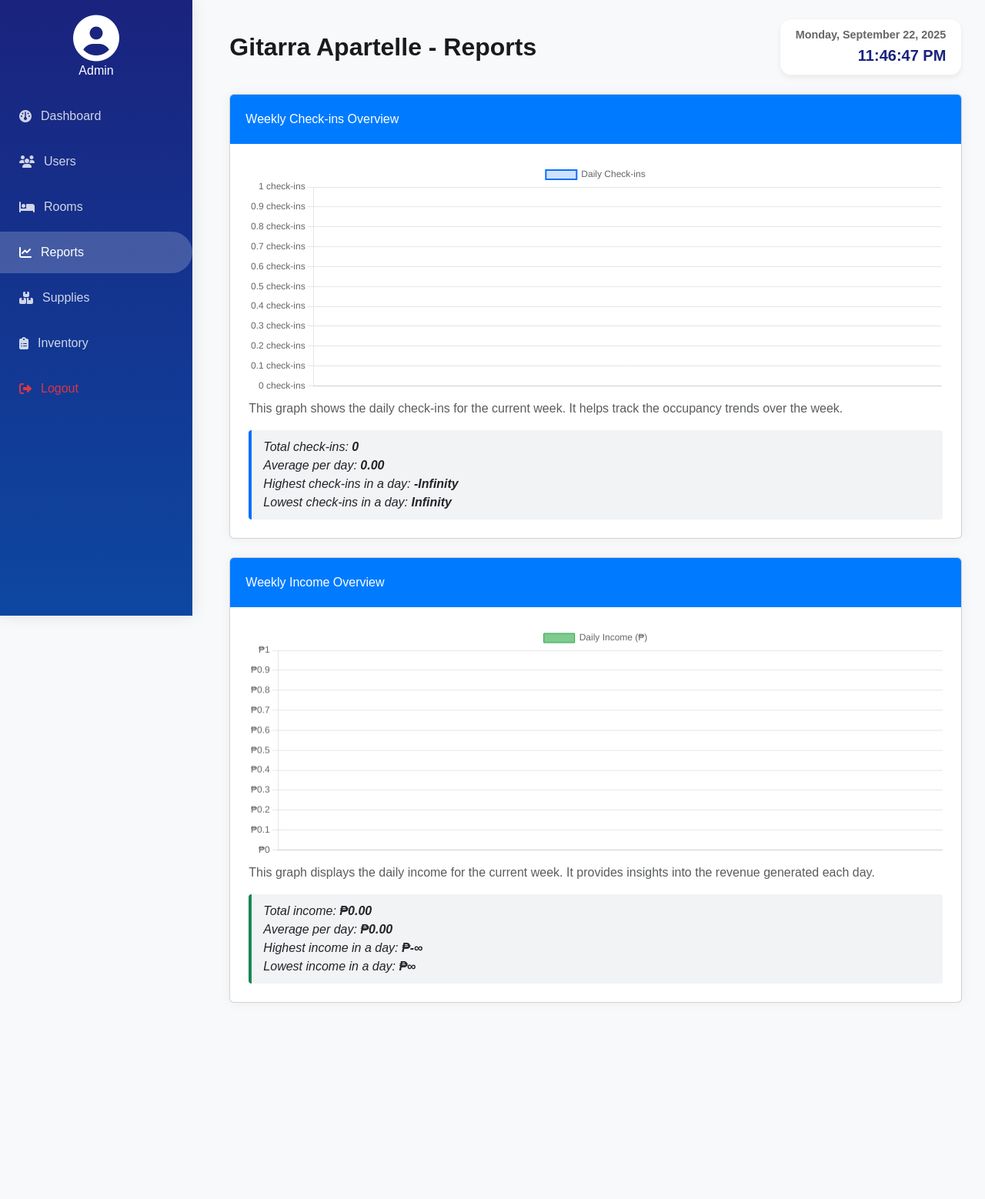
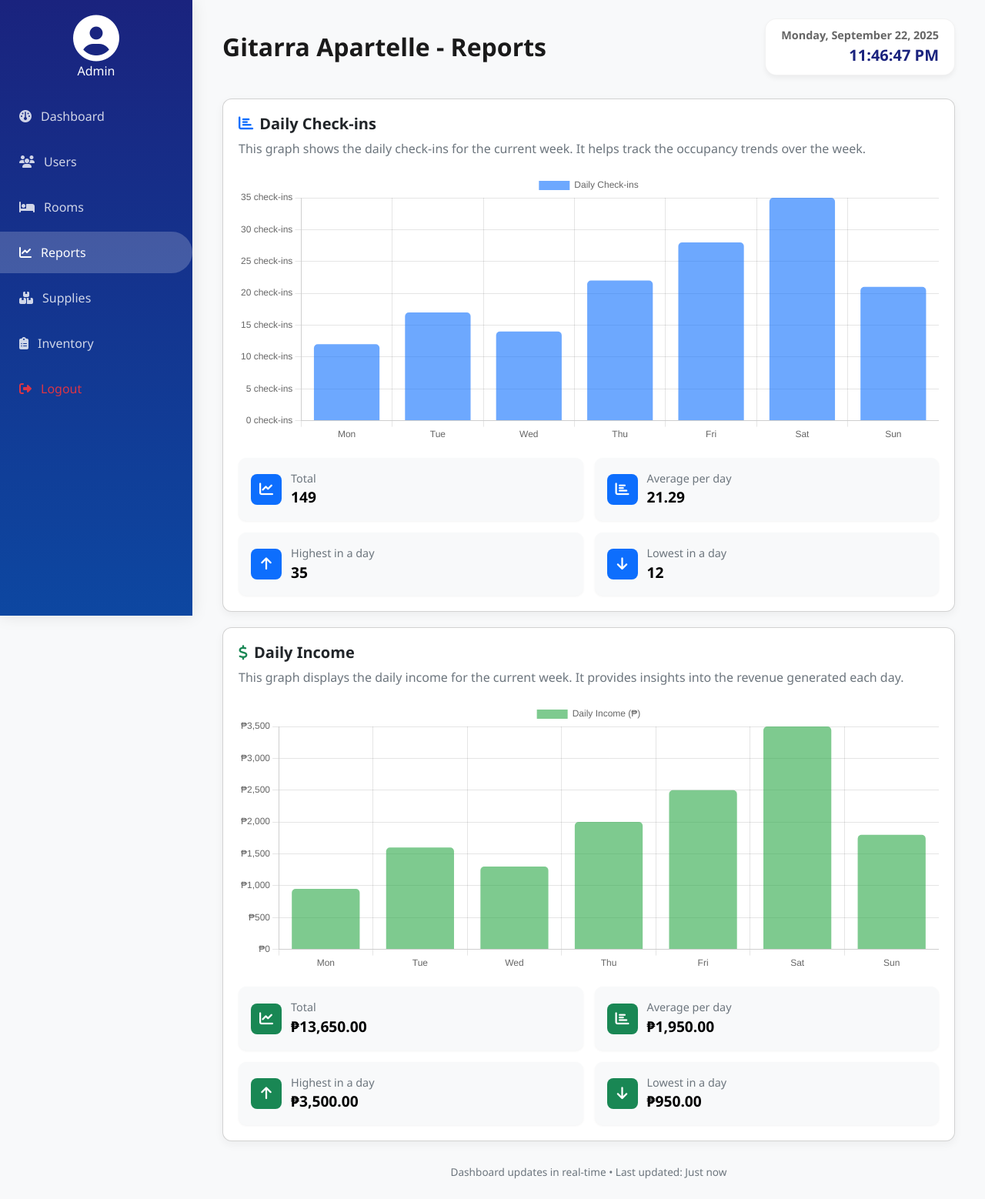
Before and after one commit to aglcode/HOTEL-MANAGEMENT, a PHP site: page /admin-report.php in a window 1280 px wide. Shown: the whole page at 77% size. Before the commit the page ends 1303 px from the top, so only its background shows below. Run offline with PHP 8.4, Linux system fonts and the light colour scheme; data comes from the database, SQL or seed files in the repository; some libraries are stand-ins or nearby versions.

Commit message:
modified the reports

```diff
--- a/admin-report.php
+++ b/admin-report.php
@@ -73,40 +73,118 @@ $conn->close();
    <style>
     body {
       background-color: #f8f9fa;
+      font-family: "Segoe UI", Tahoma, Geneva, Verdana, sans-serif;
+      margin: 0;
+      padding: 0;
     }
 
-        .content-area {
-            margin-left: 270px;
+    .content {
       padding: 30px;
     }
 
-        @media (max-width: 768px) {
-            .content-area {
-                margin-left: 0;
-                padding: 15px;
+    .header {
+      display: flex;
+      justify-content: space-between;
+      align-items: center;
+      margin-bottom: 30px;
     }
+
+    .header h2 {
+      font-weight: bold;
+      margin: 0;
+    }
+
+    .clock-box {
+      text-align: right;
+      color: #212529;
+    }
+
+    /* Stack cards vertically */
+    .dashboard-grid {
+      display: grid;
+      grid-template-columns: 1fr;
+      gap: 20px;
     }
 
     .card {
-            box-shadow: 0 0 15px rgba(0,0,0,0.05);
+      background: #fff;
+      border-radius: 12px;
+      box-shadow: 0 4px 12px rgba(0, 0, 0, 0.05);
+      padding: 20px;
     }
 
-        .card-header {
-            background-color: #007bff;
-            color: white;
+    .card h5 {
+      display: flex;
+      align-items: center;
+      font-weight: bold;
+      margin-bottom: 8px;
+    }
+
+    .card h5 i {
+      margin-right: 8px;
+      font-size: 1.2rem;
+    }
+
+    .card p.description {
+      color: #6c757d;
+      margin-bottom: 20px;
+    }
+
+    .summary-grid {
+    display: grid;
+    grid-template-columns: repeat(2, 1fr);
+    gap: 15px;
+    margin-top: 20px;
     }
 
     .summary-box {
-            margin-top: 10px;
-            padding: 10px 15px;
-            background-color: #f1f3f5;
-            border-left: 4px solid #0d6efd;
-            border-radius: 4px;
-            font-style: italic;
+    display: flex;
+    align-items: center;
+    background: #f8f9fa;
+    padding: 16px;
+    border-radius: 10px;
+    box-shadow: 0 1px 3px rgba(0, 0, 0, 0.05);
     }
 
-        .summary-box.income {
-            border-left-color: #198754;
+    .summary-icon {
+    border-radius: 8px;
+    display: flex;
+    align-items: center;
+    justify-content: center;
+    width: 40px;
+    height: 40px;
+    font-size: 18px;
+    margin-right: 12px;
+    color: #fff;
+    }
+
+    .summary-icon.blue {
+    background: #0d6efd; /* Blue */
+    }
+
+    .summary-icon.green {
+    background: #198754; /* Bootstrap green */
+    }
+    .summary-text {
+    flex: 1;
+    }
+
+    .summary-text span {
+    display: block;
+    font-size: 0.9rem;
+    color: #6c757d;
+    }
+
+    .summary-text strong {
+    font-size: 1.2rem;
+    color: #000;
+    }
+
+    .footer {
+      text-align: center;
+      font-size: 0.85rem;
+      color: #6c757d;
+      margin-top: 30px;
     }
 
             /* centering the dashboard content */
@@ -141,47 +219,52 @@ $conn->close();
   <a href="admin-logout.php" class="mt-auto text-danger"><i class="fa-solid fa-right-from-bracket"></i> Logout</a>
     </div>
 
-<<div class="content p-4">
-  <div class="d-flex justify-content-between align-items-center mb-4">
-    <h2 class="fw-bold mb-0">Gitarra Apartelle - Reports </h2>
-    <div class="clock-box text-end text-dark">
+  <div class="content p-4">
+    <div class="header">
+      <h2>Gitarra Apartelle - Reports</h2>
+      <div class="clock-box">
         <div id="currentDate" class="fw-semibold"></div>
         <div id="currentTime" class="fs-5"></div>
       </div>
     </div>
 
-    <!-- Weekly Check-ins Report -->
-    <div class="card mb-4">
-        <div class="card-header">
-            Weekly Check-ins Overview
+    <div class="dashboard-grid">
+      <!-- Daily Check-ins -->
+      <div class="card">
+        <h5><i class="fas fa-chart-bar text-primary"></i> Daily Check-ins</h5>
+        <p class="description">
+          This graph shows the daily check-ins for the current week. It helps track the occupancy trends over the week.
+        </p>
+        <canvas id="checkinsChart" height="350"></canvas>
+        <div class="summary-grid" id="checkinsSummary"></div>
       </div>
-        <div class="card-body">
-            <canvas id="checkinsChart" height="100"></canvas>
-            <div class="summary-box mt-3" id="checkinsSummary"></div>
+
+      <!-- Daily Income -->
+      <div class="card">
+        <h5><i class="fas fa-dollar-sign text-success"></i> Daily Income</h5>
+        <p class="description">
+          This graph displays the daily income for the current week. It provides insights into the revenue generated each day.
+        </p>
+        <canvas id="incomeChart" height="350"></canvas>
+        <div class="summary-grid" id="incomeSummary"></div>
       </div>
     </div>
 
-    <!-- Weekly Income Report -->
-    <div class="card mb-4">
-        <div class="card-header">
-            Weekly Income Overview
-        </div>
-        <div class="card-body">
-            <canvas id="incomeChart" height="100"></canvas>
-            <div class="summary-box income mt-3" id="incomeSummary"></div>
-        </div>
+    <div class="footer">
+      Dashboard updates in real-time • Last updated: Just now
     </div>
   </div>
 
-<!-- Chart Scripts -->
+  <script src="https://kit.fontawesome.com/2d3e32b10b.js" crossorigin="anonymous"></script>
+
   <script>
-    const checkinLabels = <?= json_encode($checkinDates); ?>;
-    const checkinData = <?= json_encode($dailyCheckins); ?>;
-    const incomeLabels = <?= json_encode($dates); ?>;
-    const incomeData = <?= json_encode($incomes); ?>;
+    const checkinLabels = ["Mon", "Tue", "Wed", "Thu", "Fri", "Sat", "Sun"];
+    const checkinData = [12, 17, 14, 22, 28, 35, 21]; // Check-ins per day
 
-    // Helper function for summaries
-    function generateSummary(data, label, isCurrency = false) {
+    const incomeLabels = ["Mon", "Tue", "Wed", "Thu", "Fri", "Sat", "Sun"];
+    const incomeData = [950, 1600, 1300, 2000, 2500, 3500, 1800]; // Income per day
+
+    function generateSummaryBoxes(data, type, isCurrency = false, color = "blue") {
     const total = data.reduce((sum, val) => sum + val, 0);
     const avg = data.length ? total / data.length : 0;
     const max = Math.max(...data);
@@ -191,38 +274,55 @@ $conn->close();
         ? (val) => `₱${Number(val).toLocaleString(undefined, { minimumFractionDigits: 2 })}`
         : (val) => val;
 
+    const icons = {
+        total: "fa-chart-line",
+        average: "fa-chart-bar",
+        highest: "fa-arrow-up",
+        lowest: "fa-arrow-down"
+    };
+
     return `
-            Total ${label}: <strong>${format(total)}</strong><br>
-            Average per day: <strong>${format(avg.toFixed(2))}</strong><br>
-            Highest ${label} in a day: <strong>${format(max)}</strong><br>
-            Lowest ${label} in a day: <strong>${format(min)}</strong>
+        <div class="summary-box">
+        <div class="summary-icon ${color}"><i class="fas ${icons.total}"></i></div>
+        <div class="summary-text">
+            <span>Total</span><strong>${format(total)}</strong>
+        </div>
+        </div>
+        <div class="summary-box">
+        <div class="summary-icon ${color}"><i class="fas ${icons.average}"></i></div>
+        <div class="summary-text">
+            <span>Average per day</span><strong>${format(avg.toFixed(2))}</strong>
+        </div>
+        </div>
+        <div class="summary-box">
+        <div class="summary-icon ${color}"><i class="fas ${icons.highest}"></i></div>
+        <div class="summary-text">
+            <span>Highest in a day</span><strong>${format(max)}</strong>
+        </div>
+        </div>
+        <div class="summary-box">
+        <div class="summary-icon ${color}"><i class="fas ${icons.lowest}"></i></div>
+        <div class="summary-text">
+            <span>Lowest in a day</span><strong>${format(min)}</strong>
+        </div>
+        </div>
     `;
     }
 
-    // Check-ins Chart
     const checkinsCtx = document.getElementById('checkinsChart').getContext('2d');
-    const checkinsChart = new Chart(checkinsCtx, {
-        type: 'line',
+    new Chart(checkinsCtx, {
+      type: 'bar',
       data: {
         labels: checkinLabels,
         datasets: [{
           label: 'Daily Check-ins',
           data: checkinData,
-                backgroundColor: 'rgba(13, 110, 253, 0.2)',
-                borderColor: 'rgba(13, 110, 253, 1)',
-                borderWidth: 2,
-                tension: 0.3
+          backgroundColor: 'rgba(13, 110, 253, 0.6)',
+          borderRadius: 5
         }]
       },
       options: {
         responsive: true,
-            plugins: {
-                tooltip: {
-                    callbacks: {
-                        label: (context) => `${context.parsed.y} check-ins`
-                    }
-                }
-            },
         scales: {
           y: {
             beginAtZero: true,
@@ -234,9 +334,9 @@ $conn->close();
       }
     });
 
-    // Income Chart
+
     const incomeCtx = document.getElementById('incomeChart').getContext('2d');
-    const incomeChart = new Chart(incomeCtx, {
+    new Chart(incomeCtx, {
       type: 'bar',
       data: {
         labels: incomeLabels,
@@ -244,20 +344,11 @@ $conn->close();
           label: 'Daily Income (₱)',
           data: incomeData,
           backgroundColor: 'rgba(40, 167, 69, 0.6)',
-                borderColor: 'rgba(40, 167, 69, 1)',
-                borderWidth: 1,
           borderRadius: 5
         }]
       },
       options: {
         responsive: true,
-            plugins: {
-                tooltip: {
-                    callbacks: {
-                        label: (context) => `₱${context.parsed.y.toLocaleString()}`
-                    }
-                }
-            },
         scales: {
           y: {
             beginAtZero: true,
@@ -269,30 +360,12 @@ $conn->close();
       }
     });
 
-    // Generate and insert summaries
-    document.getElementById('checkinsSummary').innerHTML = generateSummary(checkinData, 'check-ins');
-    document.getElementById('incomeSummary').innerHTML = generateSummary(incomeData, 'income', true);
-</script>
 
-</body>
-</html>
-<script>
-    // Adjust canvas size for larger graphs
-    document.getElementById('checkinsChart').style.height = '150px';
-    document.getElementById('incomeChart').style.height = '150px';
+    document.getElementById('checkinsSummary').innerHTML = generateSummaryBoxes(checkinData, 'check-ins', false, 'blue');
+    document.getElementById('incomeSummary').innerHTML   = generateSummaryBoxes(incomeData, 'income', true, 'green');
 
-    // Add descriptions for the graphs
-    const checkinsDescription = document.createElement('p');
-    checkinsDescription.classList.add('text-muted', 'mt-2');
-    checkinsDescription.textContent = 'This graph shows the daily check-ins for the current week. It helps track the occupancy trends over the week.';
-    document.querySelector('.card-body canvas#checkinsChart').after(checkinsDescription);
 
-    const incomeDescription = document.createElement('p');
-    incomeDescription.classList.add('text-muted', 'mt-2');
-    incomeDescription.textContent = 'This graph displays the daily income for the current week. It provides insights into the revenue generated each day.';
-    document.querySelector('.card-body canvas#incomeChart').after(incomeDescription);
 
-    // Real-time clock updater (optional, if used)
     function updateClock() {
       const now = new Date();
       const options = { weekday: 'long', year: 'numeric', month: 'long', day: 'numeric' };
@@ -302,3 +375,5 @@ function updateClock() {
     setInterval(updateClock, 1000);
     updateClock();
   </script>
+</body>
+</html>
```
Lines whose indentation alone changed are shown as unchanged.
